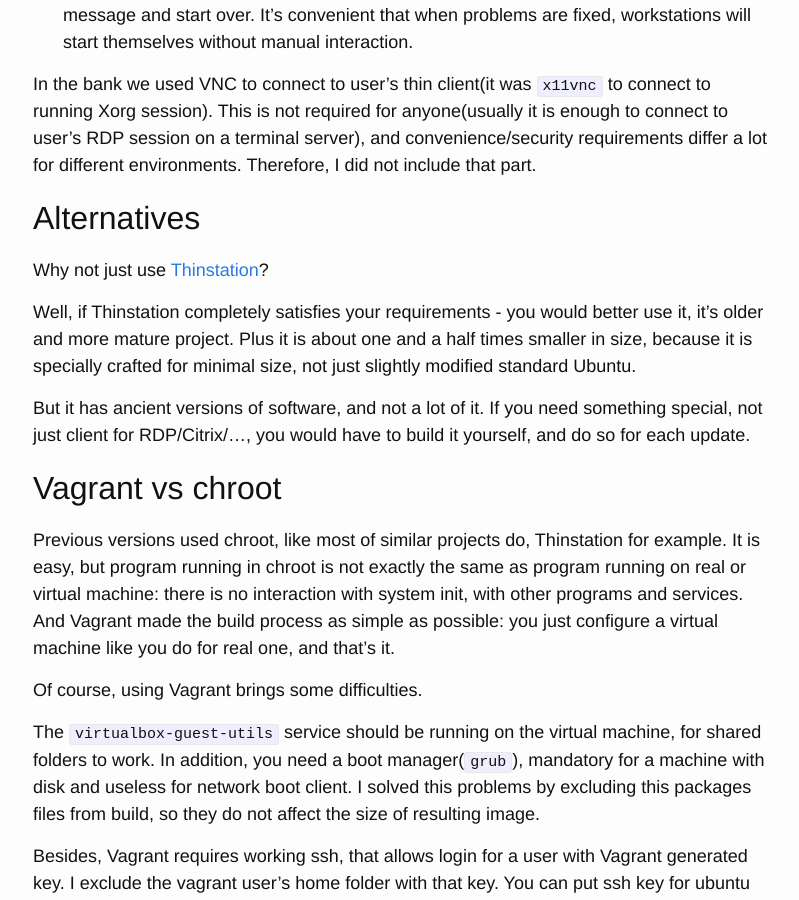
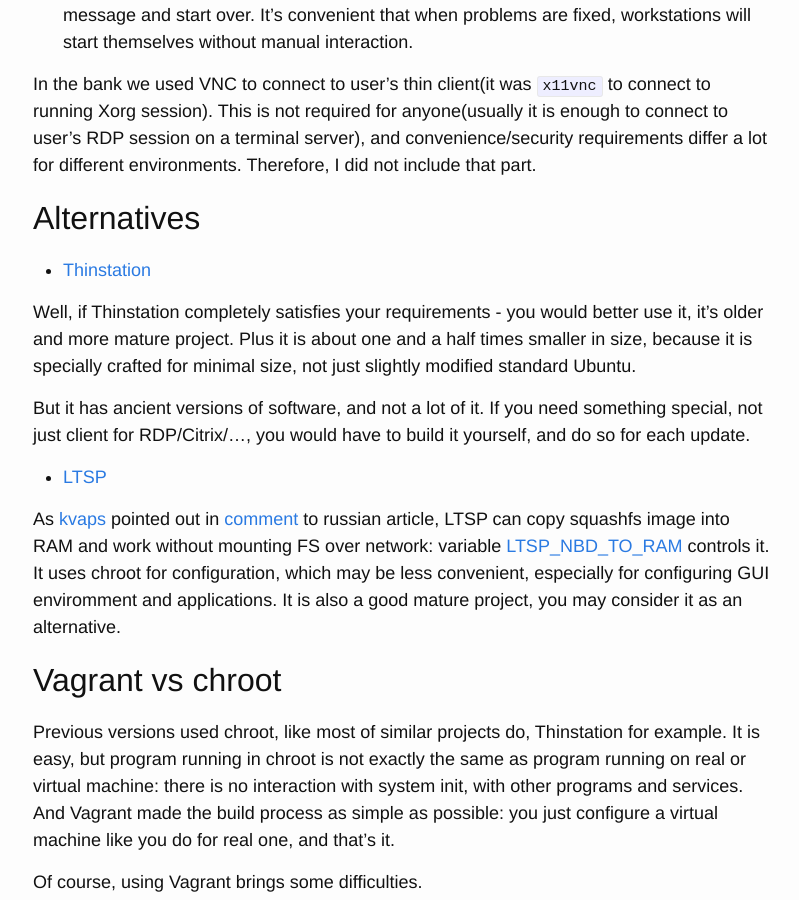
Before and after one commit to selivan/selivan.github.io, a Jekyll site: the page built from _posts/2018-03-08-ubuntu-based-thin-client.md, in a window 1280 px wide and 900 px high, scrolled down 1474 px. Shown: the whole window, without its empty margins (237-1036 px from the left). Built offline with Jekyll 4.4.1, drawn with Linux system fonts in a browser that asks for light colours; comment, search, counter and statistics services are not loaded.

Commit message:
update article

```diff
--- a/_posts/2018-03-08-ubuntu-based-thin-client.md
+++ b/_posts/2018-03-08-ubuntu-based-thin-client.md
@@ -36,11 +36,15 @@
 
 ## Alternatives
 
-Why not just use [Thinstation](http://www.thinstation.org/)?
+* [Thinstation](http://www.thinstation.org/)
 
 Well, if Thinstation completely satisfies your requirements - you would better use it, it's older and more mature project. Plus it is about one and a half times smaller in size, because it is specially crafted for minimal size, not just slightly modified standard Ubuntu.
 
 But it has ancient versions of software, and not a lot of it. If you need something special, not just client for RDP/Citrix/..., you would have to build it yourself, and do so for each update.
+
+* [LTSP](http://ltsp.org/)
+
+As [kvaps](https://habrahabr.ru/users/kvaps/) pointed out in [comment](https://habrahabr.ru/post/350780/#comment_10702986) to russian article, LTSP can copy squashfs image into RAM and work without mounting FS over network: variable [LTSP_NBD_TO_RAM](https://github.com/kvaps/ltsp/blob/master/client/Debian/share/initramfs-tools/scripts/init-bottom/ltsp#L31) controls it. It uses chroot for configuration, which may be less convenient, especially for configuring GUI enviromment and applications. It is also a good mature project, you may consider it as an alternative.
 
 ## Vagrant vs chroot
 
```
